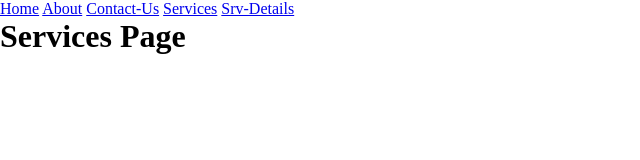
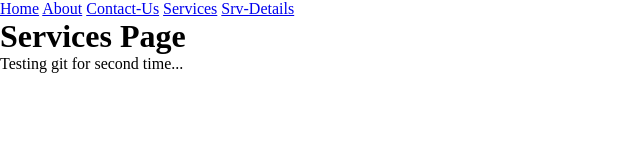
Before and after one commit to KyelSin/git_testing2, a plain HTML site: page services.html in a window 1280 px wide. Shown: the whole page, without its empty margins (0-640 px from the left). Drawn offline with Linux system fonts and the light colour scheme.

Commit message:
new line added

```diff
--- a/services.html
+++ b/services.html
@@ -17,5 +17,7 @@
         <a href="service-details.html">Srv-Details</a>
     </nav>
     <h1>Services Page</h1>
+
+    <p>Testing git for second time...</p>
 </body>
 </html>
```
Also changed, not shown: about.html (+1 -0 lines), contact.html (+1 -0 lines), index.html (+1 -0 lines), service-details.html (+1 -0 lines).
